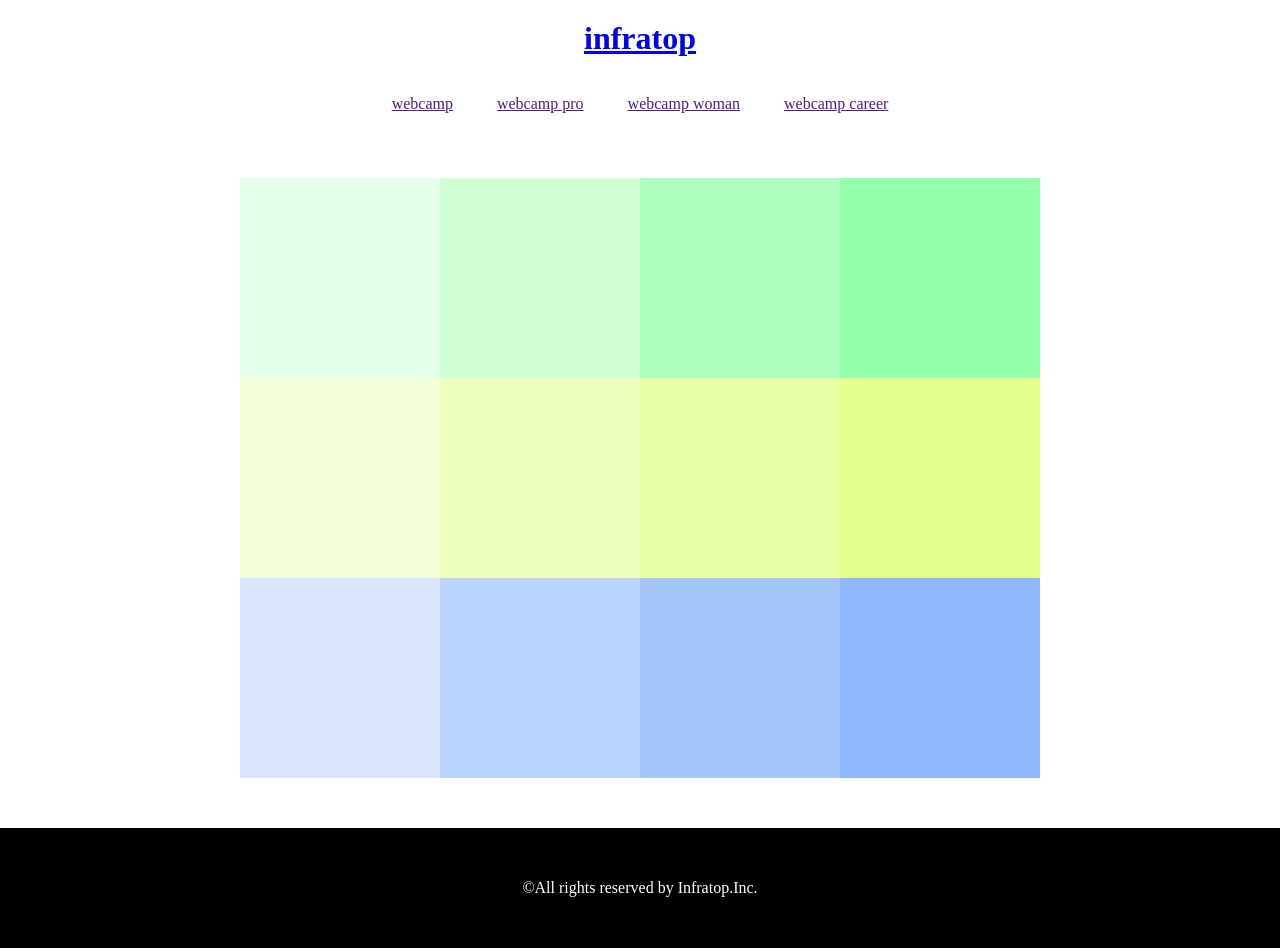
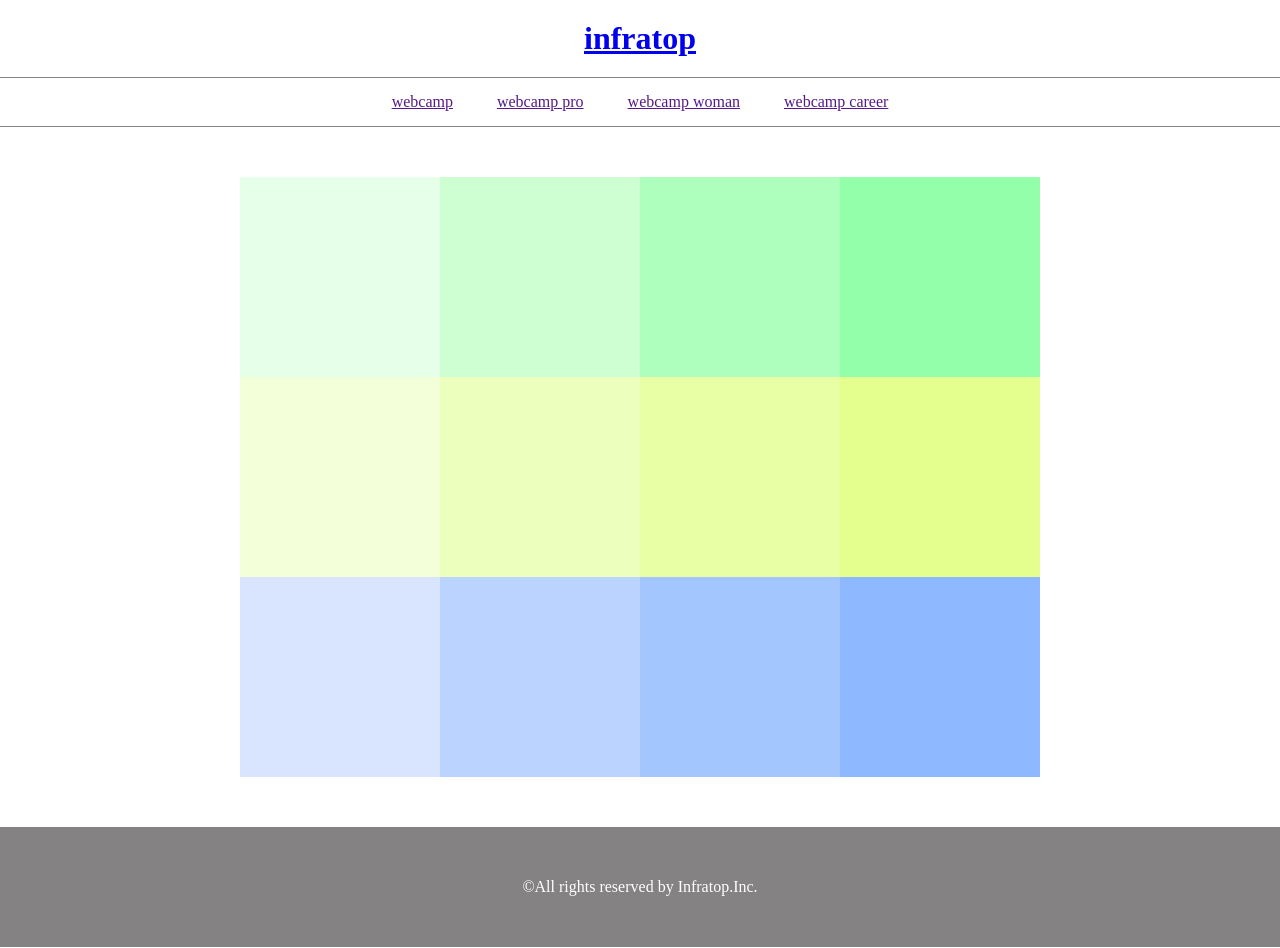
Before and after one commit to HaruyaAnaguchi/chapter1-5_exersize, a plain HTML site: page index.html in a window 1280 px wide. Drawn offline with Linux system fonts and the light colour scheme.

Commit message:
[Finish]1-5

```diff
--- a/index.html
+++ b/index.html
@@ -9,7 +9,8 @@
   <body>
     <!--header-->
     <header>
-      <h1 class="heading"><a href="index.html">infratop</a></header></h1>
+      <h1 class="heading"><a href="index.html">infratop</a></h1>
+    </header>
 
     <!--navigation-->
     <nav>
--- a/style.css
+++ b/style.css
@@ -4,27 +4,24 @@
   box-sizing: border-box;
 }
 
-header h1 {
+header {
   width: 100%;
-  height: 40px;
-  font-size: 32px;
+  padding: 20px 0;
+  text-align: center;
 }
-
-.heading {
-  text-align: center;
-  margin: 20px 0;
-}
-
 
 .nav-item {
 text-align: center;
-padding: 0 20px;
+padding: 15px 0;
+margin: 0 auto;
+border-top: 1px solid #848282;
+border-bottom: 1px solid #848282;
 }
 
 .nav-item-list {
   list-style: none;
   display: inline-block;
-  margin: 15px 20px;
+  margin: 0px 20px;
 }
 
 .main {
@@ -91,11 +88,11 @@ padding: 0 20px;
 footer {
   width: 100%;
   height: 120px;
-  background-color: black;
+  background-color: #848282;
+  text-align: center;
+  line-height: 120px;
 }
 
 .footer-text {
   color: #fff;
-  text-align: center;
-  line-height: 120px;
 }
```
